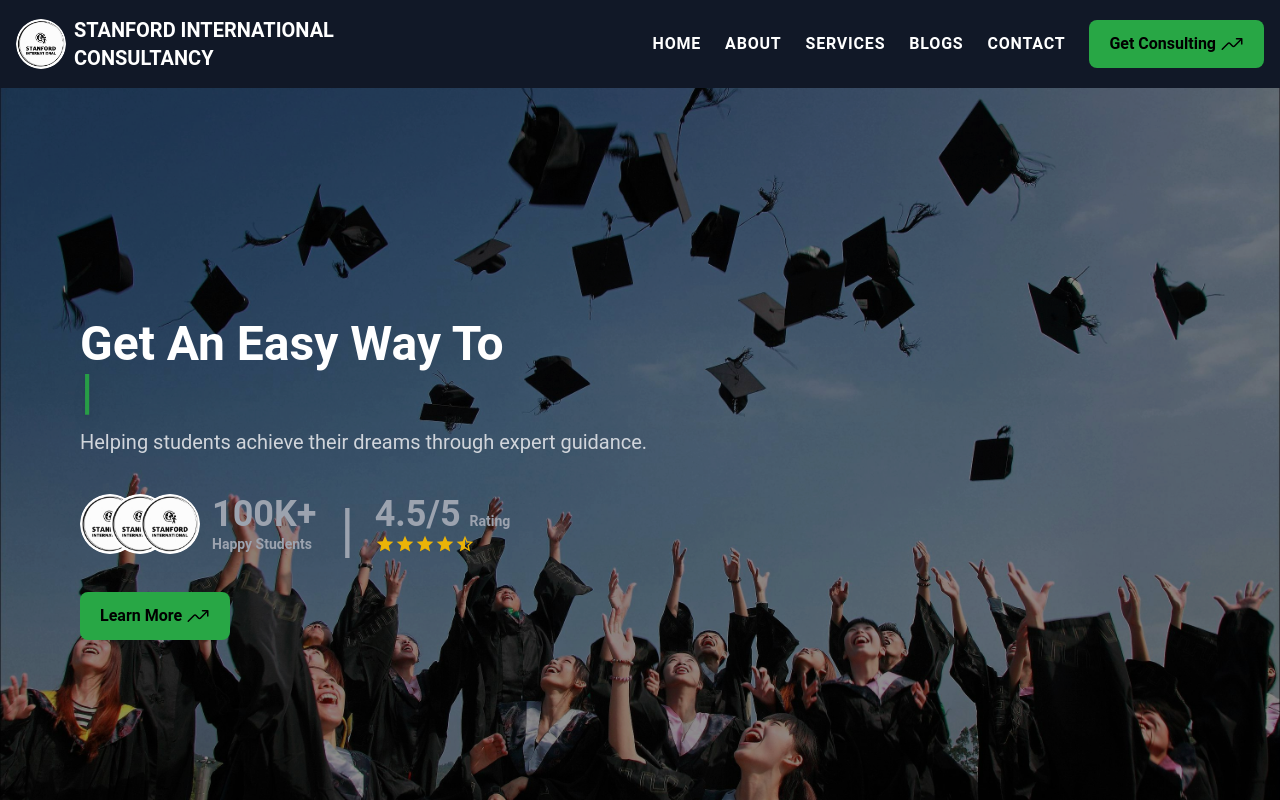
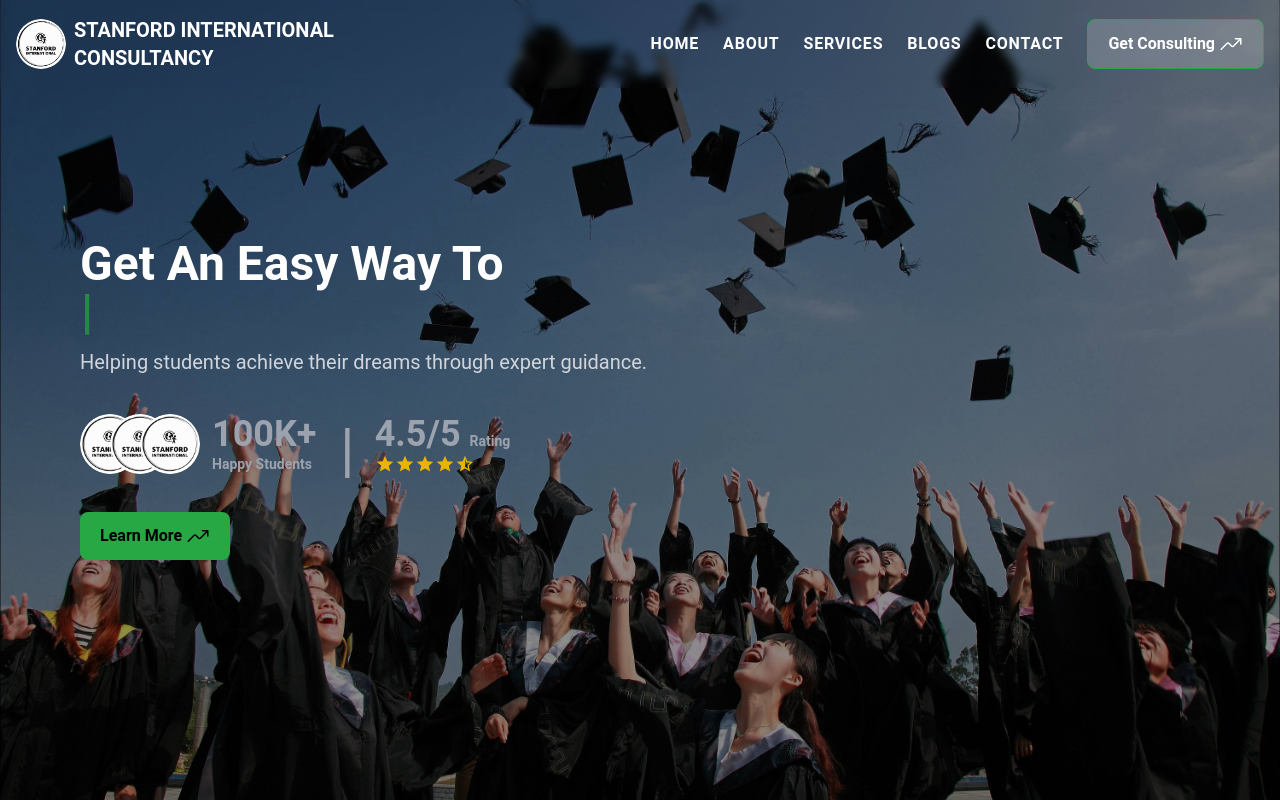
Before and after one commit to ByteBoneFire/standford-international, a React (Vite) app: page / in a window 1280 px wide. Shown: the top 800 px of the page. Built offline with nearby package versions, Linux system fonts and the light colour scheme.

Commit message:
changes in nav, hero and services

```diff
--- a/src/components/Hero.jsx
+++ b/src/components/Hero.jsx
@@ -15,7 +15,7 @@ function Hero() {
   },[])
 
   return (
-    <section className="sm:mt-20 hero-section h-screen relative">
+    <section className="hero-section h-screen relative">
       {/* Blurred background div */}
       <div
         className="absolute inset-0"
@@ -31,7 +31,7 @@ function Hero() {
       <div className="absolute inset-0 bg-black opacity-20"></div>
 
       {/* Content container - no blur */}
-      <div className="container mx-auto text-start relative z-10 max-sm:px-5 md:px-20 flex flex-col justify-center h-full">
+      <div className="container mx-auto text-start relative z-10 max-sm:px-5 md:px-10 lg:px-20 flex flex-col justify-center h-full">
         <h1 data-aos="fade-up" className="max-sm:text-3xl md:text-5xl font-bold text-white mb-3">
           Get An Easy Way To <br /> <span className='text-button drop-shadow-lg' id='career-writer'>Manage Your Career</span>
         </h1>
--- a/src/components/Navbar.jsx
+++ b/src/components/Navbar.jsx
@@ -30,10 +30,10 @@ function Navbar() {
   return (
     <nav
       className={`fixed top-0 px-4 left-0 w-full z-20 transition-colors duration-300
-      ${isScrolled ? "bg-white" : "bg-gray-900"}
+      ${isScrolled ? "bg-white" : "bg-transparent"}
       `}
       style={{
-        backdropFilter: isScrolled ? "none" : "blur(20px)",
+        backdropFilter: isScrolled ? "none" : "blur(5px)",
       }}
     >
       <div className="container mx-auto flex items-center justify-between py-4 relative z-30">
@@ -92,7 +92,7 @@ function NavLinks({ mobile, isScrolled }) {
   const linkClass = `hover:text-blue-500 uppercase tracking-wider font-semibold ${
     mobile ? "text-lg text-black" : isScrolled ? "text-black" : "text-white"
   }`;
-  const buttonClass = `bg-button hover:bg-green-500 transition duration-300 text-black font-bold py-3 px-5 rounded-lg ${
+  const buttonClass = `${isScrolled && !mobile ?'bg-button':'border border-[1px] bg-gray-100/20 border-button md:text-white'} hover:bg-green-500 transition duration-300 text-black font-bold py-3 px-5 rounded-lg ${
     mobile ? "w-48 text-center mt-4" : "ml-12"
   }`;
 
```
